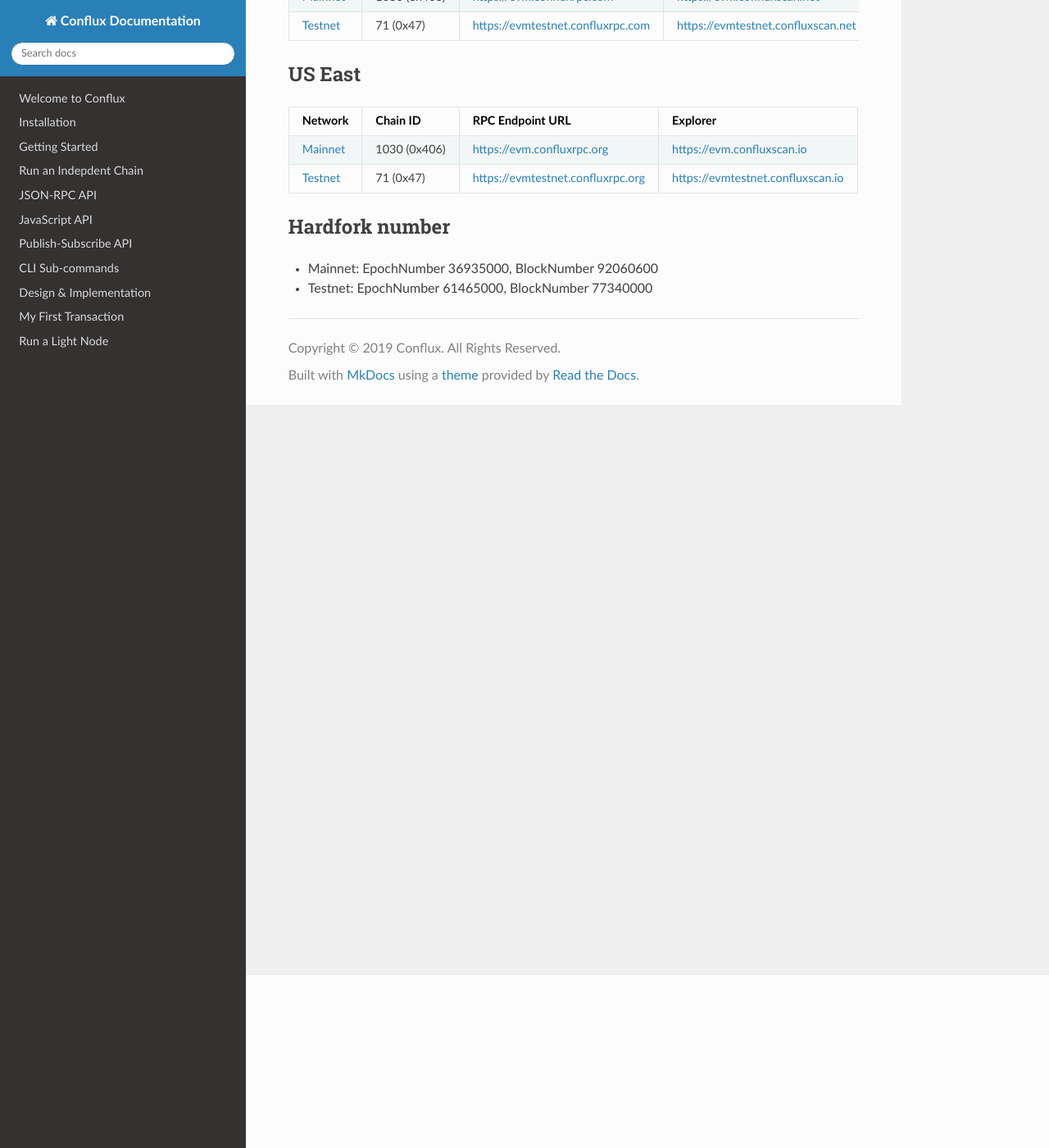
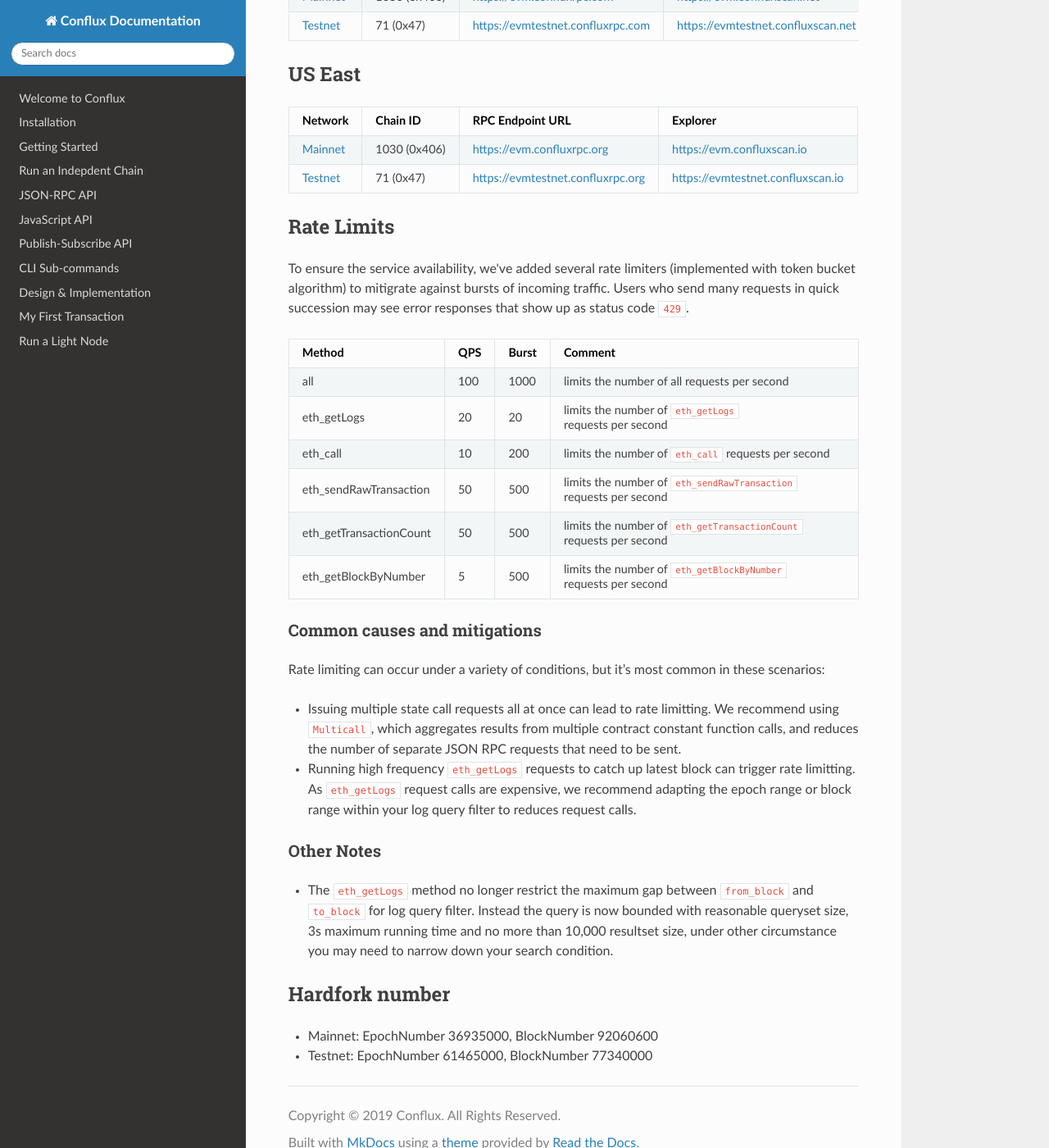
Before and after one commit to Conflux-Chain/conflux-doc, an MkDocs documentation site: the page built from docs/EVM-Space/networks.md, in a window 1280 px wide and 1400 px high, scrolled down 211 px. Shown: the whole window at 82% size. Built offline with MkDocs 1.6.1, drawn with Linux system fonts in a browser that asks for light colours; nearby versions of some CDN libraries.

Commit message:
Add eSpace RPC ratelimit spec (#82)
Co-authored-by: Conflux <conflux@ConfluxdeMacBook-Pro.local>

```diff
--- a/docs/EVM-Space/networks.md
+++ b/docs/EVM-Space/networks.md
@@ -20,6 +20,31 @@
 [Mainnet](#mainnet) | 1030 (0x406) | <https://evm.confluxrpc.org> | <https://evm.confluxscan.io>
 [Testnet](#testnet) | 71 (0x47) | <https://evmtestnet.confluxrpc.org> | <https://evmtestnet.confluxscan.io>
 
+
+## Rate Limits
+
+To ensure the service availability, we've added several rate limiters (implemented with token bucket algorithm) to mitigrate against bursts of incoming traffic. Users who send many requests in quick succession may see error responses that show up as status code `429`.
+
+| Method | QPS | Burst | Comment |
+| -------- | -------- | --------| -------- |
+| all | 100 | 1000 |  limits the number of all requests per second |
+| eth_getLogs | 20 | 20 | limits the number of `eth_getLogs` requests per second |
+| eth_call | 10 | 200 | limits the number of `eth_call` requests per second |
+| eth_sendRawTransaction | 50 | 500 | limits the number of `eth_sendRawTransaction` requests per second |
+| eth_getTransactionCount | 50 | 500 | limits the number of `eth_getTransactionCount` requests per second |
+| eth_getBlockByNumber | 5 | 500 | limits the number of `eth_getBlockByNumber` requests per second |
+
+### Common causes and mitigations
+
+Rate limiting can occur under a variety of conditions, but it’s most common in these scenarios:
+
+* Issuing multiple state call requests all at once can lead to rate limitting. We recommend using `Multicall`, which aggregates results from multiple contract constant function calls, and reduces the number of separate JSON RPC requests that need to be sent.
+* Running high frequency `eth_getLogs` requests to catch up latest block can trigger rate limitting. As `eth_getLogs` request calls are expensive, we recommend adapting the epoch range or block range within your log query filter to reduces request calls.
+
+### Other Notes
+
+* The `eth_getLogs` method no longer restrict the maximum gap between `from_block` and `to_block` for log query filter. Instead the query is now bounded with reasonable queryset size, 3s maximum running time and no more than 10,000 resultset size, under other circumstance you may need to narrow down your search condition.
+
 ## Hardfork number
 
 * Mainnet: EpochNumber 36935000, BlockNumber 92060600
```
